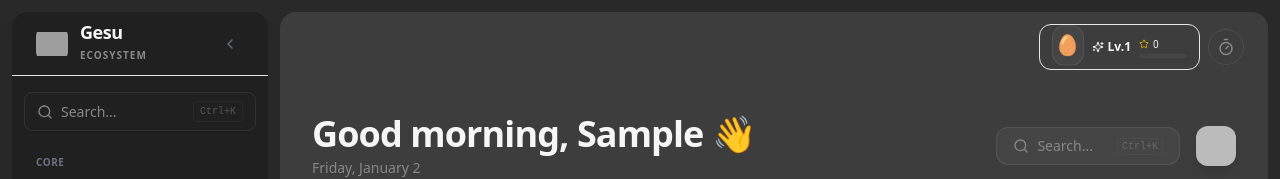
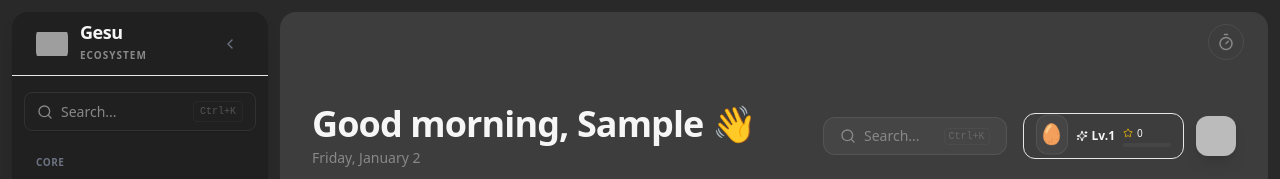
Before and after one commit to gesucreative-hub/gesu-ecosystem-app, a React (Vite) app in the folder apps/gesu-shell/: page /dashboard in a window 1280 px wide. Shown: the top 179 px of the page. Built offline with nearby package versions, Linux system fonts and the light colour scheme; no server answers; sample sign-in values are in the browser's storage; grey boxes are pictures that could not be loaded; a web font is replaced by a local one.

Commit message:
refactor(ui): move GamificationBadge to Dashboard only
- Remove GamificationBadge from global header (Layout.tsx)
- Add GamificationBadge to WelcomeHeader (Dashboard-specific)
- Badge now appears next to profile avatar on Dashboard page

```diff
--- a/apps/gesu-shell/src/components/Layout.tsx
+++ b/apps/gesu-shell/src/components/Layout.tsx
@@ -9,7 +9,6 @@ import gesuLogo from '../assets/icons/gcl-logo.ico';
 import { FocusTimerPill } from './focus/FocusTimerPill';
 import { DistractionGuard } from './focus/DistractionGuard';
 import { CommandPaletteModal } from './CommandPaletteModal';
-import { GamificationBadge } from './GamificationBadge';
 import { AchievementToast } from './AchievementToast';
 import { useAuth } from '../contexts/AuthContext';
 import { LoginButton } from './auth/LoginButton';
@@ -211,7 +210,6 @@ export function Layout() {
     const location = useLocation();
     const navigate = useNavigate();
     const p = location.pathname;
-    const { user } = useAuth();
     const { t } = useTranslation('common');
     const { activePersona } = usePersona();
 
@@ -382,7 +380,6 @@ export function Layout() {
                 <main className="flex-1 flex flex-col overflow-y-auto overflow-x-hidden relative bg-tokens-panel ml-3 rounded-2xl scrollbar-hide">
                     {/* Global Timer Header */}
                     <div className="sticky top-0 z-10 flex items-center justify-end gap-2 px-6 py-3 rounded-t-2xl">
-                        {user && <GamificationBadge />}
                         <FocusTimerPill />
                     </div>
                     {/* Daily Check-in Banner - Non-blocking prompt if no check-in today */}
--- a/apps/gesu-shell/src/components/dashboard/WelcomeHeader.tsx
+++ b/apps/gesu-shell/src/components/dashboard/WelcomeHeader.tsx
@@ -9,6 +9,7 @@ import { useFocusTimer } from '../../hooks/useFocusTimer';
 import { useAuth } from '../../contexts/AuthContext';
 import { useTranslation } from 'react-i18next';
 import { Timer, Search } from 'lucide-react';
+import { GamificationBadge } from '../GamificationBadge';
 
 export function WelcomeHeader() {
     const { state } = useFocusTimer();
@@ -64,8 +65,11 @@ export function WelcomeHeader() {
                 <span className="text-[10px] font-mono opacity-50 ml-4 border border-tokens-border rounded px-1">Ctrl+K</span>
             </button>
 
-            {/* Right: Profile Badge + Focus Status */}
+            {/* Right: Gamification Badge + Focus Status + Profile */}
             <div className="flex items-center gap-3">
+                {/* Gamification Badge - Dashboard only */}
+                <GamificationBadge />
+
                 {/* Focus Session Status */}
                 {state.sessionActive && (
                     <div className="flex items-center gap-2 px-3 py-1.5 bg-tokens-success/10 border border-tokens-success/20 rounded-lg">
```
